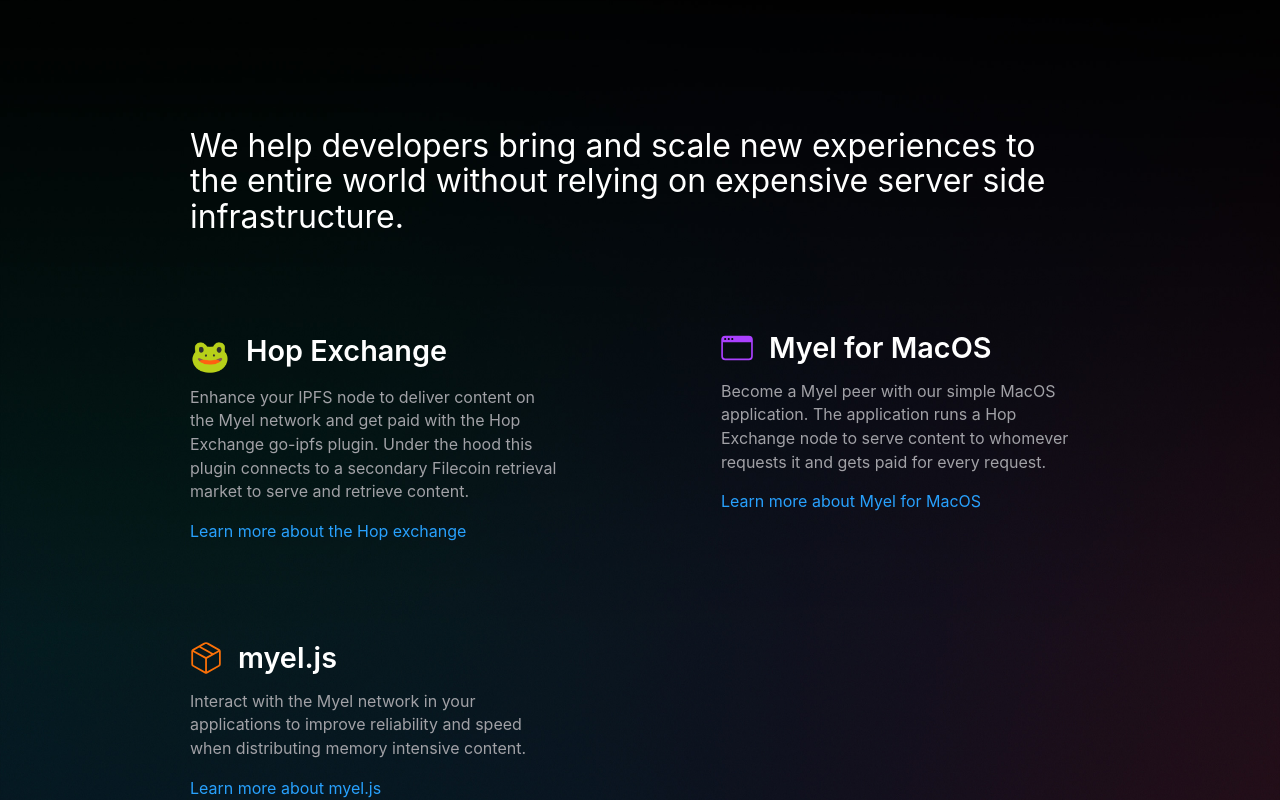
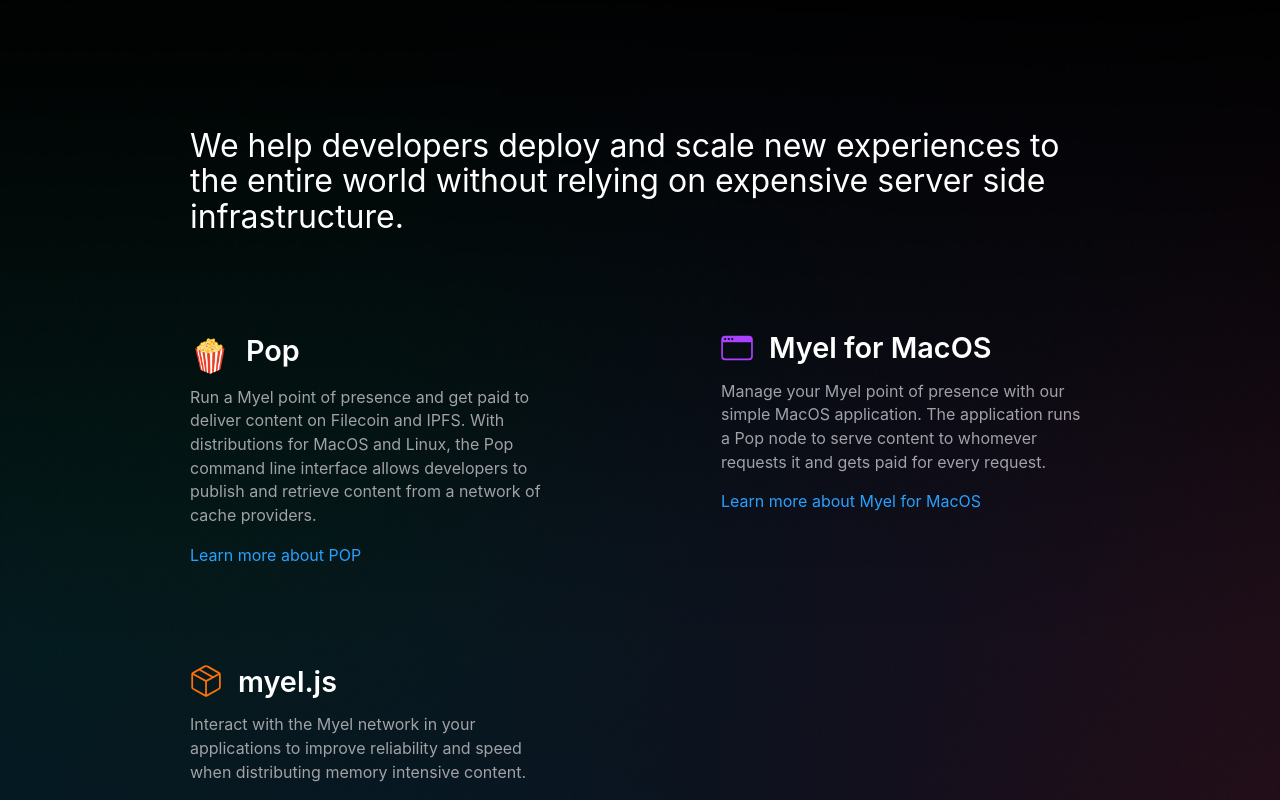
Before and after one commit to myelnet/myel.network, a React (Create React App) app: page / in a window 1280 px wide. Shown: the part 580-1380 px from the top of the page. Built offline with nearby package versions, Linux system fonts and the light colour scheme.

Commit message:
update website copy (#4)
* update website copy

* update urls

```diff
--- a/src/Home.tsx
+++ b/src/Home.tsx
@@ -2,8 +2,6 @@
 
 import styles from './Home.module.css';
 
-/* import PlantsLowres from './assets/plants_lowres.jpg'; */
-/* import Plants from './assets/plants.jpg'; */
 import Image from './components/Image';
 import MyelIcon from './assets/MyelIcon.png';
 import MyelIconPlh from './assets/MyelIcon_lowres.png';
@@ -15,15 +13,6 @@
 export default function Home() {
   return (
     <>
-      {/*
-      <Image
-        alt="Plants"
-        src={Plants}
-        plh={PlantsLowres}
-        ratio="sans"
-        className={styles.background}
-      />
-	*/}
       <main className={styles.overviewContainer}>
         <section className={`${styles.section} ${styles.sectionHero}`}>
           <div className={styles.sectionContent}>
@@ -56,24 +45,25 @@
           <article className={styles.article}>
             <header className={styles.articleHeader}>
               <h2>
-                We help developers bring and scale new
-                experiences to the entire world without relying on expensive
-                server side infrastructure.
+                We help developers deploy and scale new experiences to the
+                entire world without relying on expensive server side
+                infrastructure.
               </h2>
             </header>
             <div className={styles.articleBody}>
               <section className={styles.articleItem}>
                 <div className={styles.titleRow}>
-                  <span>🐸</span>
-                  <h3>Hop Exchange</h3>
+                  <span>🍿</span>
+                  <h3>Pop</h3>
                 </div>
                 <p>
-		  Enhance your IPFS node to deliver content on the Myel network and get paid with the Hop Exchange go-ipfs plugin.
-		  Under the hood this plugin connects to a secondary Filecoin retrieval market to
-                  serve and retrieve content.
+                  Run a Myel point of presence and get paid to deliver content
+                  on Filecoin and IPFS. With distributions for MacOS and Linux,
+                  the Pop command line interface allows developers to publish
+                  and retrieve content from a network of cache providers.
                 </p>
-                <a href="https://myel.dev/#/blog/intro">
-                  Learn more about the Hop exchange
+                <a href="https://myel.dev/#/blog/tech-update-1">
+                  Learn more about POP
                 </a>
               </section>
               <section className={styles.articleItem}>
@@ -82,8 +72,9 @@
                   <h3>Myel for MacOS</h3>
                 </div>
                 <p>
-                  Become a Myel peer with our simple MacOS application.
-		  The application runs a Hop Exchange node to serve content to whomever requests it and gets paid for every request.
+                  Manage your Myel point of presence with our simple MacOS
+                  application. The application runs a Pop node to serve content
+                  to whomever requests it and gets paid for every request.
                 </p>
                 <a href="https://myel.dev/#/blog/intro">
                   Learn more about Myel for MacOS
--- a/src/components/Footer.tsx
+++ b/src/components/Footer.tsx
@@ -23,9 +23,7 @@
             <h6>Product</h6>
             <ul>
               <li>
-                <a href="https://github.com/myelnet/go-hop-exchange">
-                  Hop Exchange
-                </a>
+                <a href="https://github.com/myelnet/pop">PoP</a>
               </li>
               <li>Myel for MacOS (coming soon)</li>
               <li>myel.js (coming soon)</li>
```
Also changed, not shown: 1 other file (tests, documents, lock files or other folders).
